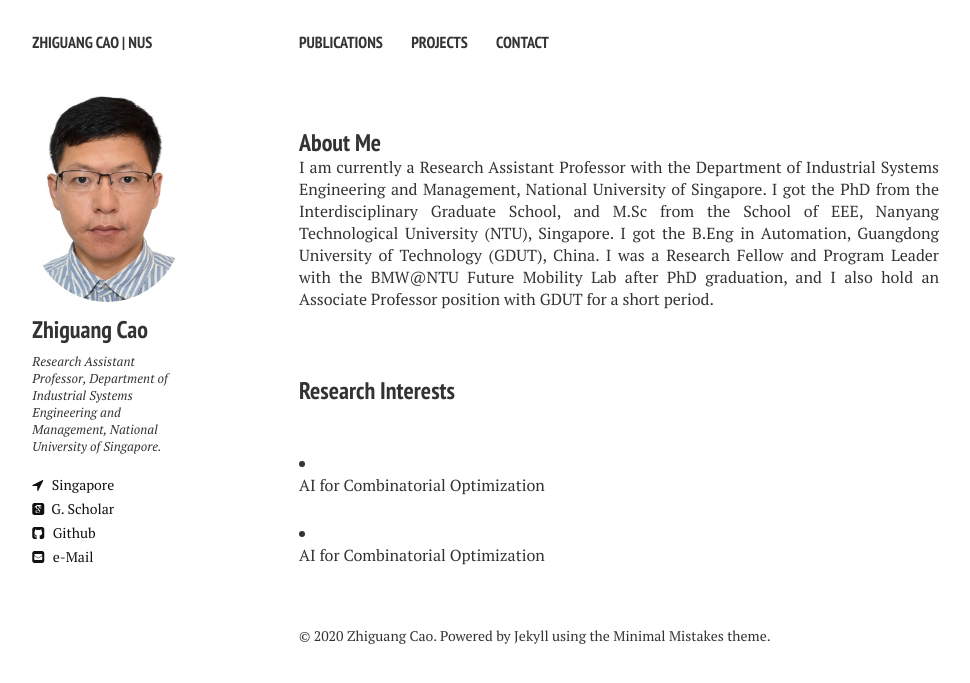
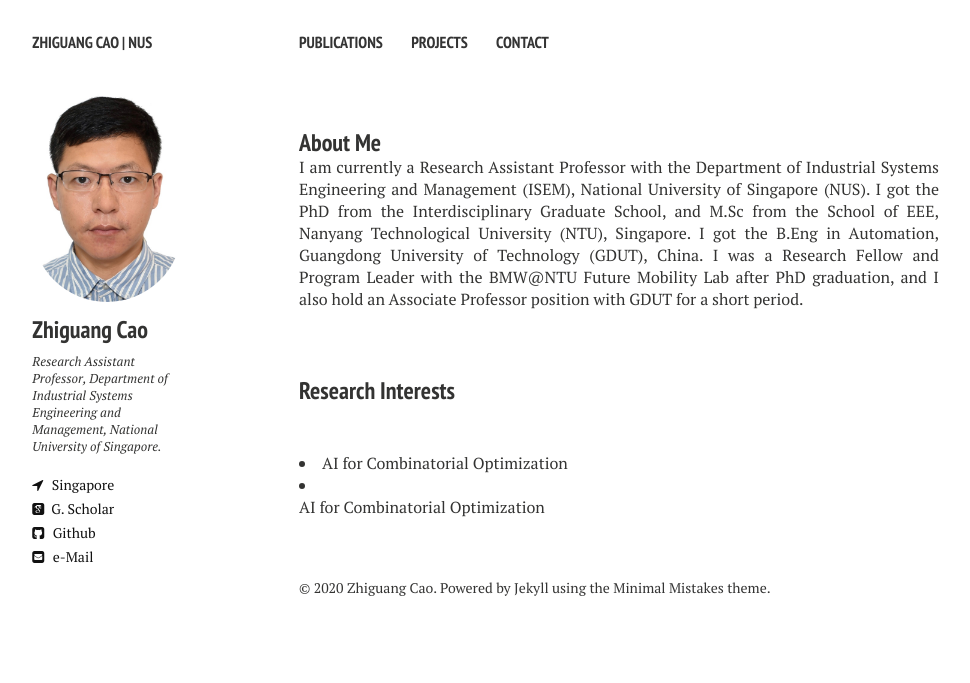
Before and after one commit to zhiguangcaosg/zhiguangcaosg.github.io, a Jekyll site: the page built from index.md, in a window 1280 px wide. Shown: the top 683 px of the page, without its empty margins (21-991 px from the left). Built offline with Jekyll 4.4.1, drawn with Linux system fonts in a browser that asks for light colours; nearby versions of some CDN libraries.

Commit message:
Update index.md

```diff
--- a/index.md
+++ b/index.md
@@ -6,7 +6,7 @@ image: banner1.png
 ---
 <h3 style="margin-bottom:0px;padding-top:20px;">About Me</h3>
 
-<p align="justify">I am currently a Research Assistant Professor with the Department of Industrial Systems Engineering and Management, National University of Singapore.  I got the PhD from the Interdisciplinary Graduate School,  and M.Sc from the School of EEE, Nanyang Technological University (NTU), Singapore. I got the B.Eng in Automation, Guangdong University of Technology (GDUT), China. I was a Research Fellow and Program Leader with the BMW@NTU Future Mobility Lab after PhD graduation, and I also hold an Associate Professor position with GDUT for a short period.</p>
+<p align="justify">I am currently a Research Assistant Professor with the Department of Industrial Systems Engineering and Management (ISEM), National University of Singapore (NUS).  I got the PhD from the Interdisciplinary Graduate School,  and M.Sc from the School of EEE, Nanyang Technological University (NTU), Singapore. I got the B.Eng in Automation, Guangdong University of Technology (GDUT), China. I was a Research Fellow and Program Leader with the BMW@NTU Future Mobility Lab after PhD graduation, and I also hold an Associate Professor position with GDUT for a short period.</p>
 
 <br />
 
@@ -14,9 +14,7 @@ image: banner1.png
 <h3 style="margin-bottom:0px;padding-top:20px;">Research Interests</h3>
 <br>
 <li>
-<p>
 AI for Combinatorial Optimization
-</p>
 </li>
 
 <li>
```
